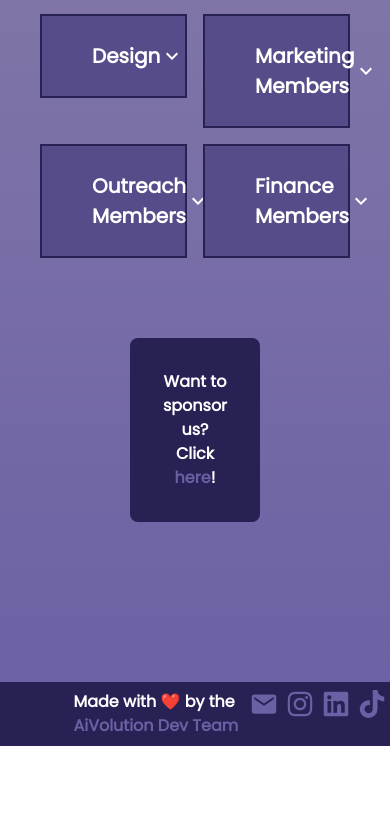
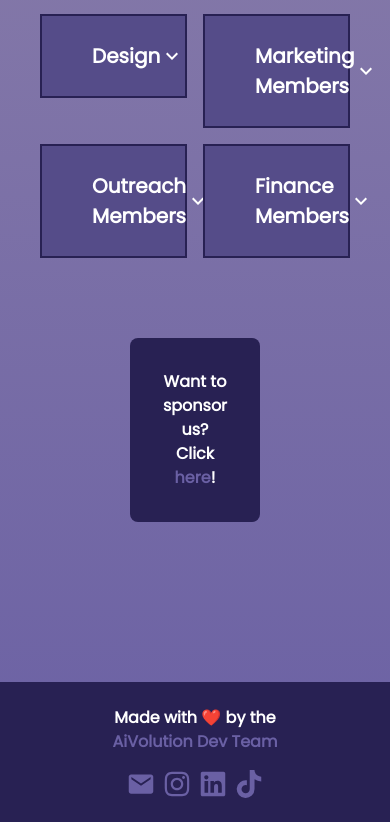
Before and after one commit to aivolution-gta/website, a Next.js app: page / in a window 390 px wide. Shown: the part 4358-5180 px from the top of the page. Before the commit the page ends 5104 px from the top, so only its background shows below. Built offline with nearby package versions, Linux system fonts and the light colour scheme.

Commit message:
Make footer mobile-accessible

```diff
--- a/components/footer.tsx
+++ b/components/footer.tsx
@@ -19,12 +19,12 @@ export default function Footer() {
     // ]
 
     return(
-        <div className="mt-20 text-white bottom-0 w-full bg-dark-purple min-h-[4em] flex justify-center">
+        <div className="mt-20 text-white bottom-0 w-screen bg-dark-purple min-h-[4em] flex justify-center xs:py-6">
             <div className="w-full flex flex-col justify-center">
-                <div className="w-full flex justify-evenly ">
-                    <div className="w-1/3"></div>
-                    <div>Made with ❤️ by the <a href="https://github.com/padhyeSohum/aivolution-website" target="_blank" className="">AiVolution Dev Team</a></div>
-                    <div className="flex justify-end w-1/3">
+                <div className="w-full flex xs:flex-col justify-evenly text-center">
+                    <div className="w-1/3 xs:hidden"></div>
+                    <p>Made with ❤️ by the <br className="hidden xs:block"/><a href="https://github.com/padhyeSohum/aivolution-website" target="_blank" className="">AiVolution Dev Team</a></p>
+                    <div className="flex justify-end w-1/3 xs:w-full xs:justify-center xs:mt-4">
                         <a href="mailto:AiVolutionteam@gmail.com" target="_blank">
                             <p className="text-md font-bold">
                                 <IoMdMail className="inline mx-1" size={28} />
```
